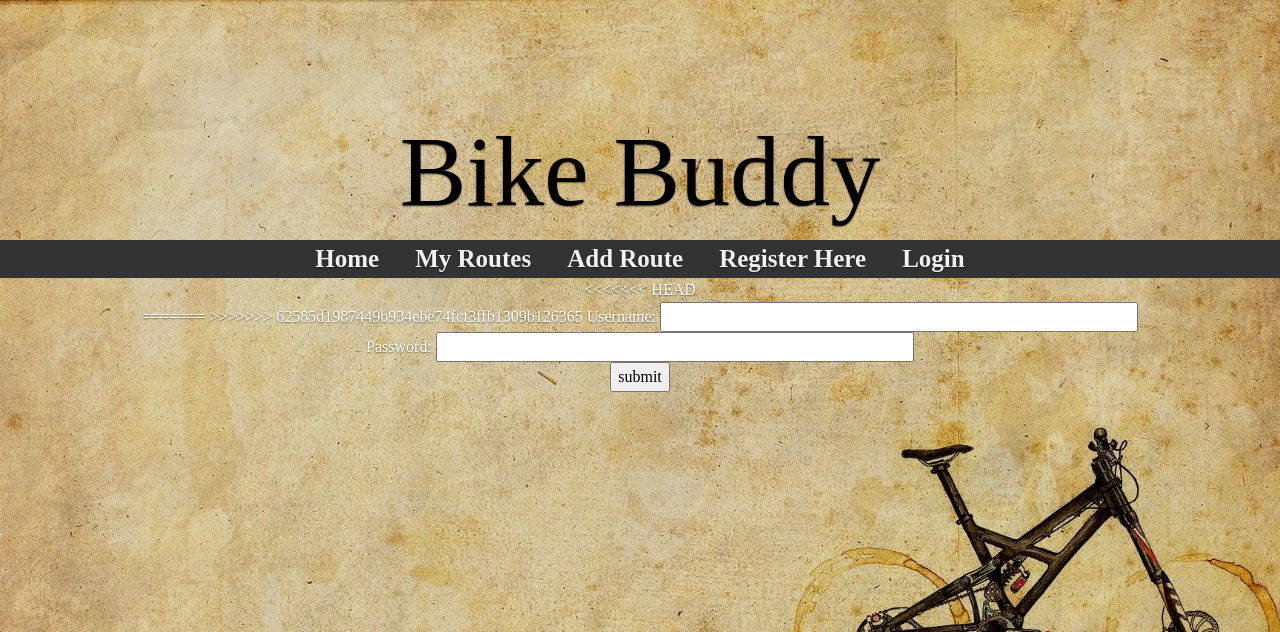
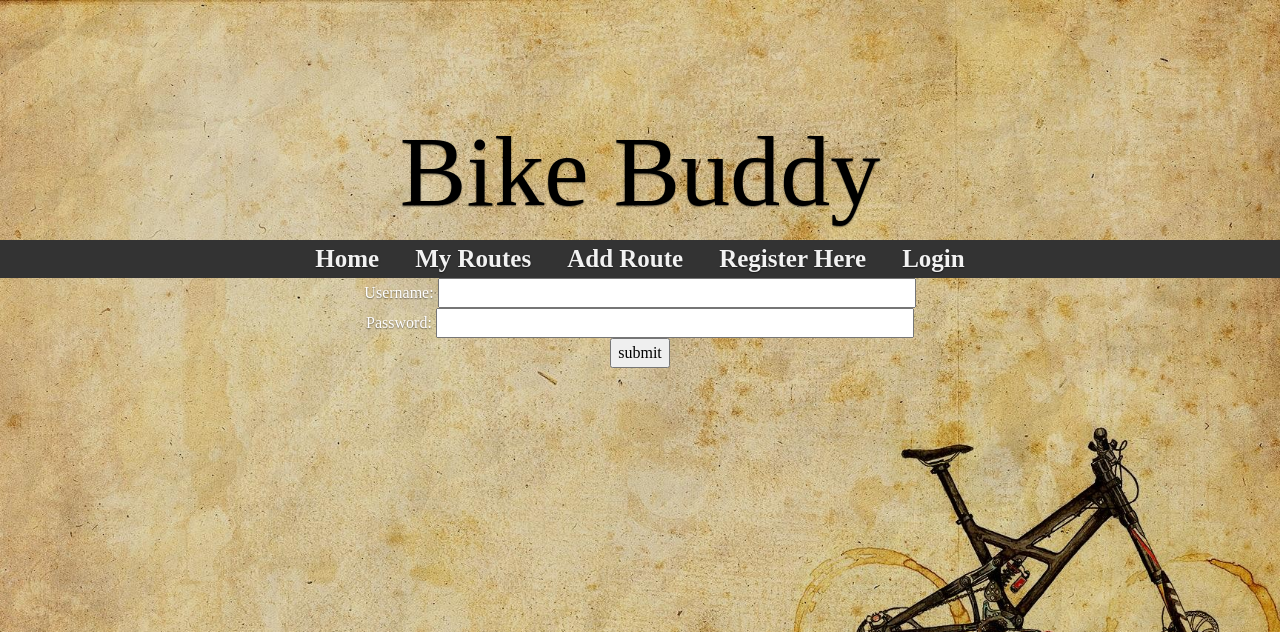
Before and after one commit to chrisb9719/bikebuddy, a Django app: page /registration/login/ in a window 1280 px wide. Shown: the top 632 px of the page. Run offline with Django 3.2, Linux system fonts and the light colour scheme; parts of the project's set-up code (start-up, migrations or seed data) failed here and were passed over; some libraries are stand-ins or nearby versions; some web fonts are replaced.

Commit message:
Fixed login page

```diff
--- a/templates/registration/login.html
+++ b/templates/registration/login.html
@@ -5,11 +5,8 @@ with 'Forgot Password?'. Also links user to register if not a member. </!-->
 login
 {% endblock %}
 {% block body %}
-<<<<<<< HEAD
 <form id="login_form" method="post" action="/buddyapp/">
-=======
 <form id="login_form" method="post" action="/registration/login/">
->>>>>>> 62585d1987449b934ebe74fcf3ffb1309b126365
 	{% csrf_token %}
 	Username: <input type="text" name="username" value="" size="50" />
 	<br />
```
Also changed, not shown: 5 other files.
